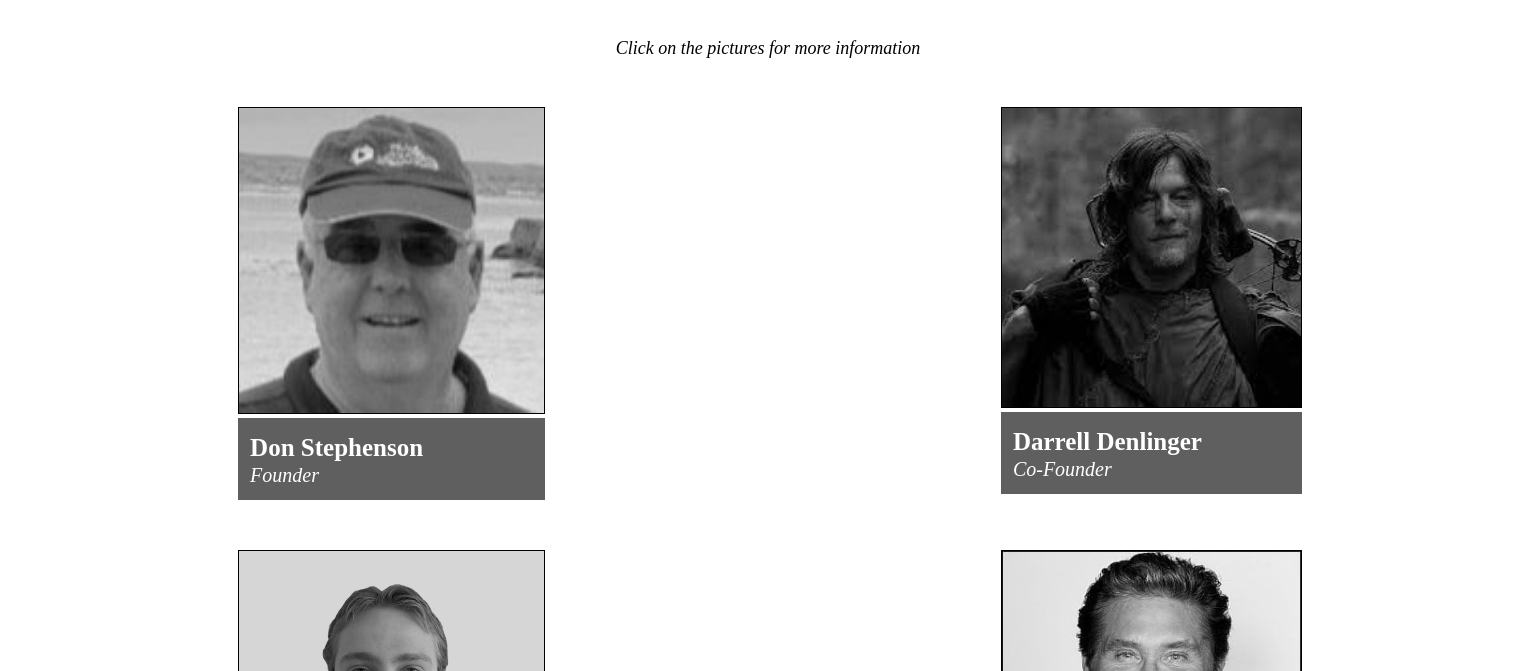
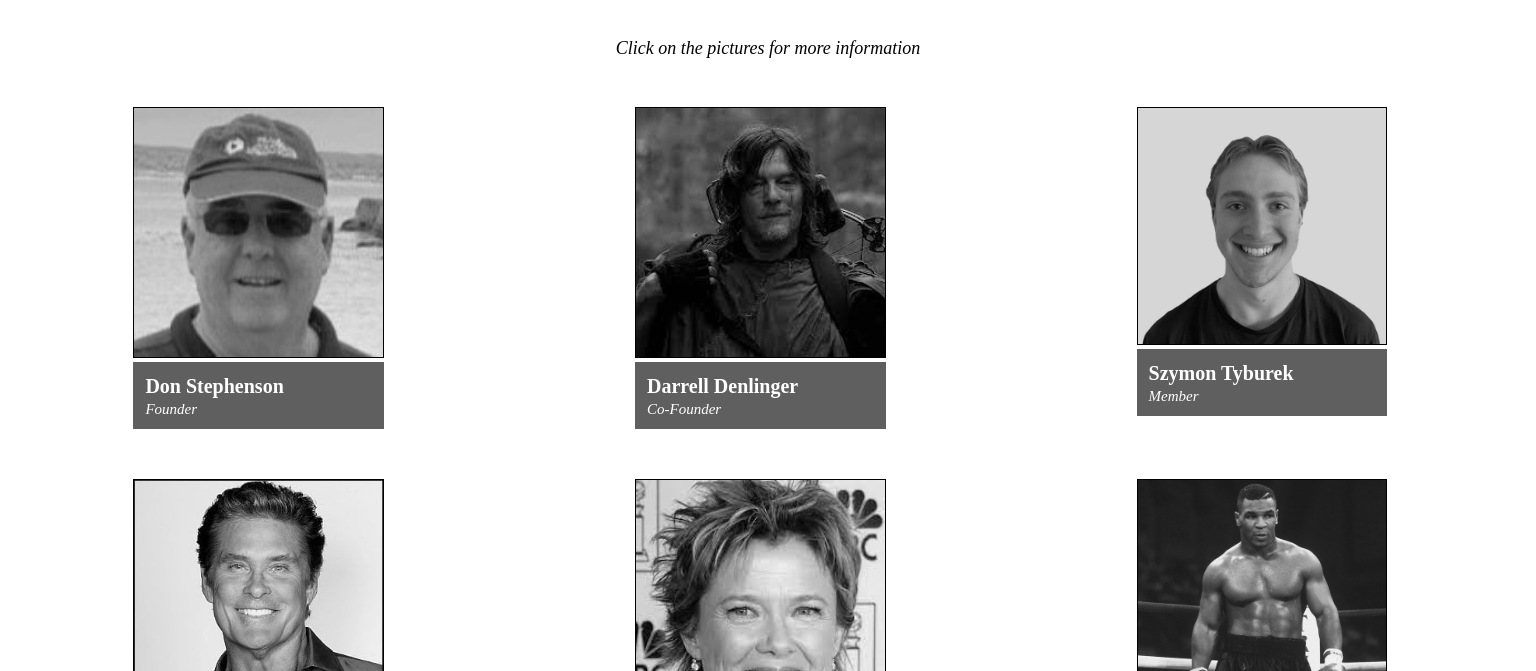
Before and after one commit to szymontyburek/Public-Bios-pawd.org-, a plain HTML site: page index.html in a window 1536 px wide. Shown: the part 113-784 px from the top of the page. Drawn offline with Linux system fonts and the light colour scheme.

Commit message:
changed grid from 2 columns to 3

```diff
--- a/index.css
+++ b/index.css
@@ -203,8 +203,12 @@ h1{
   }
 
   .container{
-    width: 40%;
-    height: 40%;
+    width: 55%;
+    height: 55%;
+  }
+
+  .grid-container{
+    grid-template-columns: 33% 33% 33%;
   }
 
   /*make picture bigger and give them color on hover*/
@@ -235,8 +239,23 @@ h1{
   }
 }
 
-@media (min-width: 1800px){
+@media (min-width: 1500px){
+  .container{
+    width: 50%;
+    height: 50%;
+  }
 
+  .grid-container{
+    grid-template-columns: 33% 33% 33%;
+  }
+
+  .banner h3{
+    font-size: 20px;
+  }
+
+  .banner p{
+    font-size: 15px;
+  }
 
   /*
   .modal{
```
